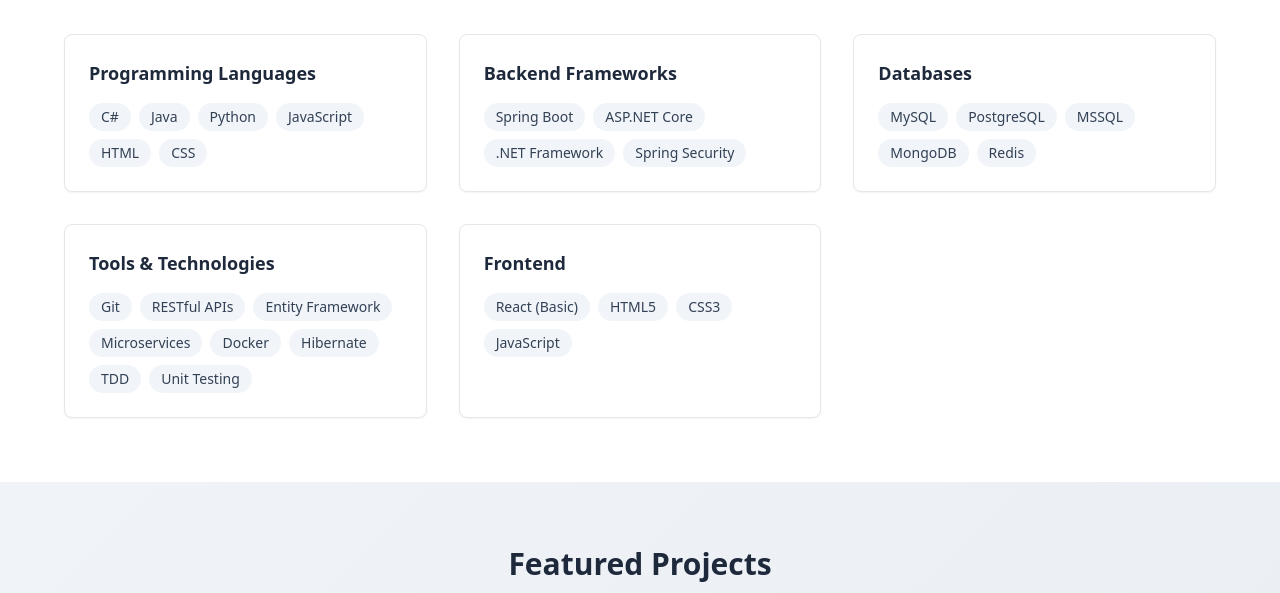
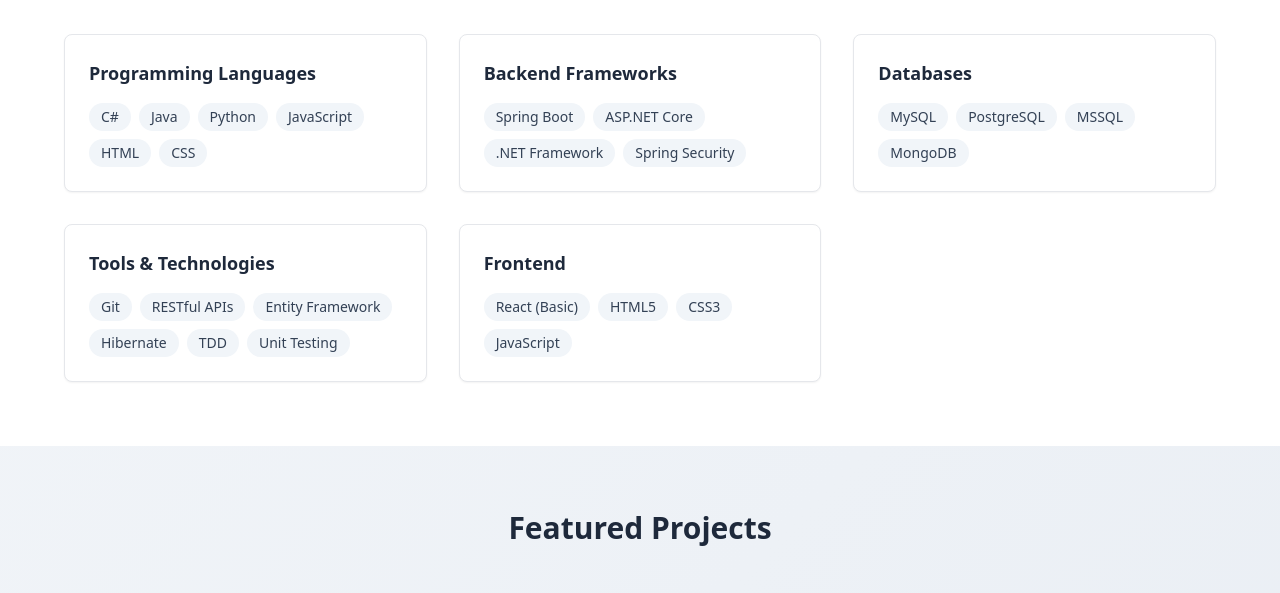
Before and after one commit to ulusoyahmet/ulusoyahmet.github.io, a plain HTML site: page index.html in a window 1280 px wide. Shown: the part 1700-2293 px from the top of the page. Drawn offline with nearby package versions, Linux system fonts and the light colour scheme.

Commit message:
Update index.html 7.3.2

```diff
--- a/index.html
+++ b/index.html
@@ -399,7 +399,7 @@
                             <span class="bg-slate-100 text-slate-700 px-3 py-1 rounded-full text-sm transition-all hover:bg-slate-200">PostgreSQL</span>
                             <span class="bg-slate-100 text-slate-700 px-3 py-1 rounded-full text-sm transition-all hover:bg-slate-200">MSSQL</span>
                             <span class="bg-slate-100 text-slate-700 px-3 py-1 rounded-full text-sm transition-all hover:bg-slate-200">MongoDB</span>
-                            <span class="bg-slate-100 text-slate-700 px-3 py-1 rounded-full text-sm transition-all hover:bg-slate-200">Redis</span>
+
 
                         </div>
                     </div>
@@ -411,8 +411,6 @@
                             <span class="bg-slate-100 text-slate-700 px-3 py-1 rounded-full text-sm transition-all hover:bg-slate-200">Git</span>
                             <span class="bg-slate-100 text-slate-700 px-3 py-1 rounded-full text-sm transition-all hover:bg-slate-200">RESTful APIs</span>
                             <span class="bg-slate-100 text-slate-700 px-3 py-1 rounded-full text-sm transition-all hover:bg-slate-200">Entity Framework</span>
-                            <span class="bg-slate-100 text-slate-700 px-3 py-1 rounded-full text-sm transition-all hover:bg-slate-200">Microservices</span>
-                            <span class="bg-slate-100 text-slate-700 px-3 py-1 rounded-full text-sm transition-all hover:bg-slate-200">Docker</span>
                             <span class="bg-slate-100 text-slate-700 px-3 py-1 rounded-full text-sm transition-all hover:bg-slate-200">Hibernate</span>
                             <span class="bg-slate-100 text-slate-700 px-3 py-1 rounded-full text-sm transition-all hover:bg-slate-200">TDD</span>
                             <span class="bg-slate-100 text-slate-700 px-3 py-1 rounded-full text-sm transition-all hover:bg-slate-200">Unit Testing</span>
```
